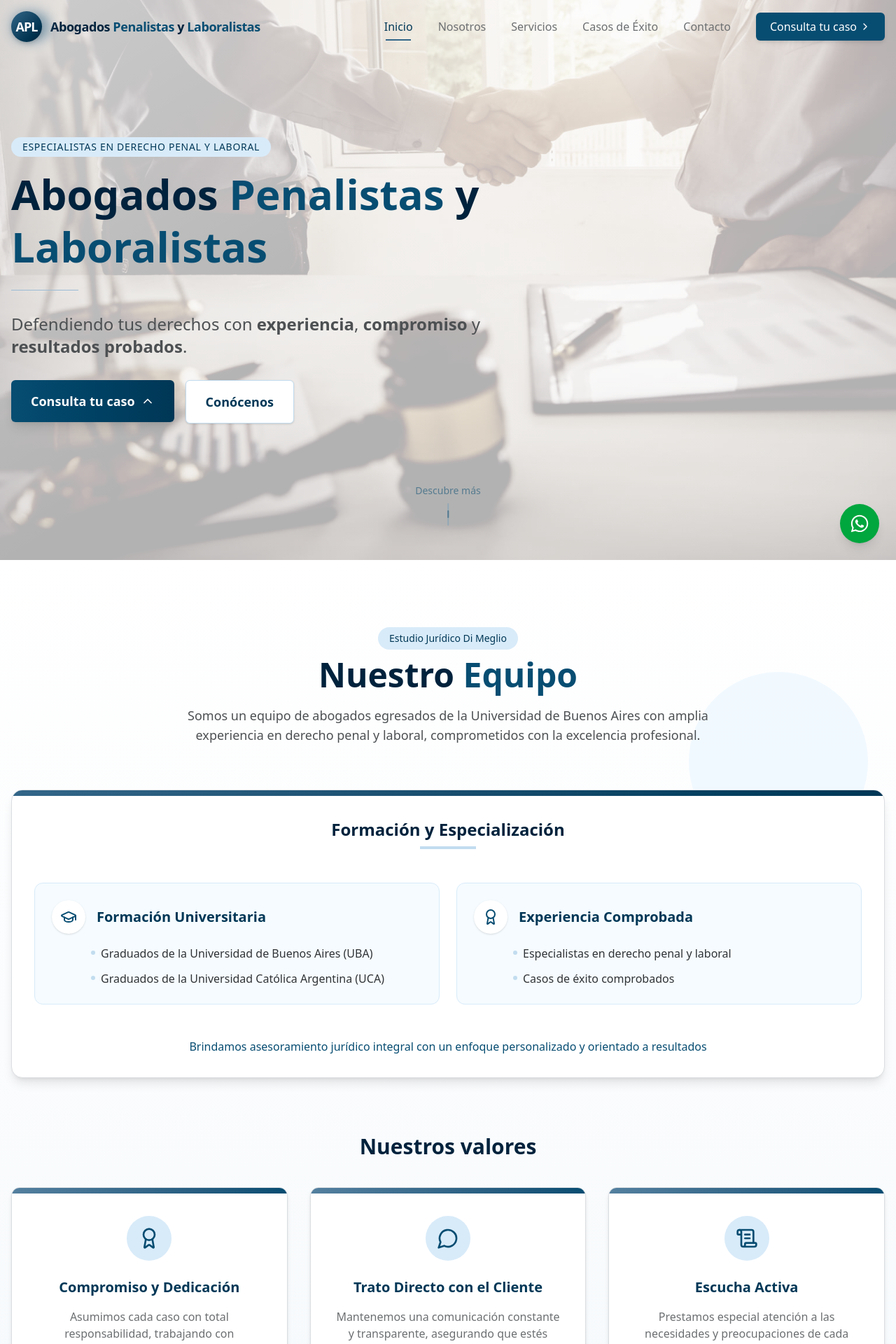
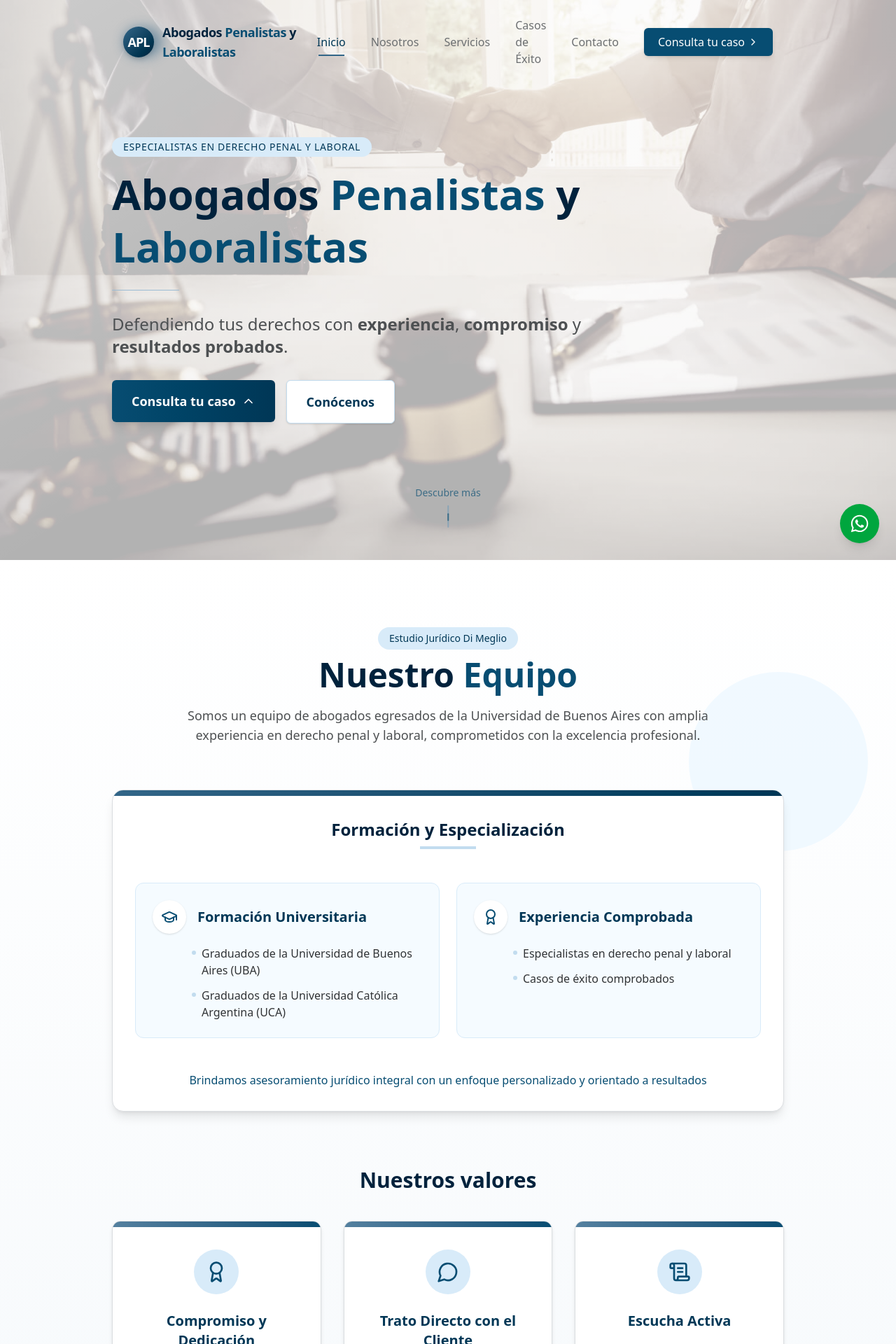
Before and after one commit to LucaVallazza/karen-dimeglio-landing, a React (Vite) app: page / in a window 1280 px wide. Shown: the top 1920 px of the page at 70% size. Built offline with nearby package versions, Linux system fonts and the light colour scheme.

Commit message:
feat: added margins on lg screens

```diff
--- a/src/App.tsx
+++ b/src/App.tsx
@@ -33,7 +33,7 @@ const Footer = () => {
   const currentYear = new Date().getFullYear();
 
   return (
-    <footer className="bg-navy-900 text-white py-8">
+    <footer className="bg-navy-900 lg:px-40 text-white py-8">
       <div className="container mx-auto px-4">
         <div className="flex flex-col md:flex-row justify-between items-center">
           <div className="mb-6 md:mb-0">
--- a/src/components/landing/about-section.tsx
+++ b/src/components/landing/about-section.tsx
@@ -50,7 +50,7 @@ export const AboutSection = () => {
       <div className="hidden md:block absolute top-40 right-10 w-64 h-64 rounded-full bg-navy-50 opacity-70"></div>
       <div className="hidden md:block absolute bottom-40 left-10 w-48 h-48 rounded-full bg-navy-50 opacity-70"></div>
 
-      <div className="container mx-auto px-4 relative z-10">
+      <div className="container mx-auto px-4 lg:px-40  relative z-10">
         <motion.div
           className="text-center mb-16"
           initial="hidden"
--- a/src/components/landing/contact-section.tsx
+++ b/src/components/landing/contact-section.tsx
@@ -55,7 +55,7 @@ export const ContactSection = () => {
       {/* Background elements */}
       <div className="absolute top-0 left-0 w-full h-40 bg-navy-50/30"></div>
 
-      <div className="container mx-auto px-4 relative z-10">
+      <div className="container mx-auto px-4 lg:px-40 relative z-10">
         <motion.div
           initial={{ opacity: 0, y: 20 }}
           whileInView={{ opacity: 1, y: 0 }}
@@ -72,7 +72,7 @@ export const ContactSection = () => {
           </p>
         </motion.div>
 
-        <div className="max-w-6xl mx-auto">
+        <div className="max-w-6xl mx-auto ">
           <div className="bg-white shadow-xl rounded-xl overflow-hidden border border-gray-200">
             <div className="grid md:grid-cols-5">
               {/* Información de contacto */}
--- a/src/components/landing/hero-section.tsx
+++ b/src/components/landing/hero-section.tsx
@@ -53,7 +53,7 @@ export const HeroSection = ({
       ></div>
 
       {/* Contenido principal */}
-      <div className="container mx-auto px-4 relative z-20">
+      <div className="container mx-auto  px-4 lg:px-40  relative z-20">
         <div className="max-w-4xl">
           <motion.div
             initial={{ opacity: 0, y: 20 }}
--- a/src/components/landing/navbar.tsx
+++ b/src/components/landing/navbar.tsx
@@ -70,7 +70,7 @@ export const Navbar = () => {
 
     return (
       <motion.nav
-        className={`fixed top-0 left-0 w-full z-50 transition-all duration-500 ${
+        className={`fixed lg:px-40 top-0 left-0 w-full z-50 transition-all duration-500 ${
           navbarBg
             ? 'bg-white shadow-soft backdrop-blur-sm py-2 border-b border-gray-200'
             : 'bg-transparent py-4'
--- a/src/components/landing/service-section.tsx
+++ b/src/components/landing/service-section.tsx
@@ -150,7 +150,7 @@ export const ServicesSection = ({
   };
 
   return (
-    <section id="services" className="py-16 md:py-24 bg-gray-50 relative overflow-hidden">
+    <section id="services" className="py-16 md:py-24 lg:px-40 bg-gray-50 relative overflow-hidden">
       {/* Background elements */}
       <div className="absolute top-0 right-0 w-64 h-64 rounded-full bg-navy-50/50 -translate-y-1/2 translate-x-1/2"></div>
       <div className="absolute bottom-0 left-0 w-80 h-80 rounded-full bg-navy-50/50 translate-y-1/2 -translate-x-1/2"></div>
```
